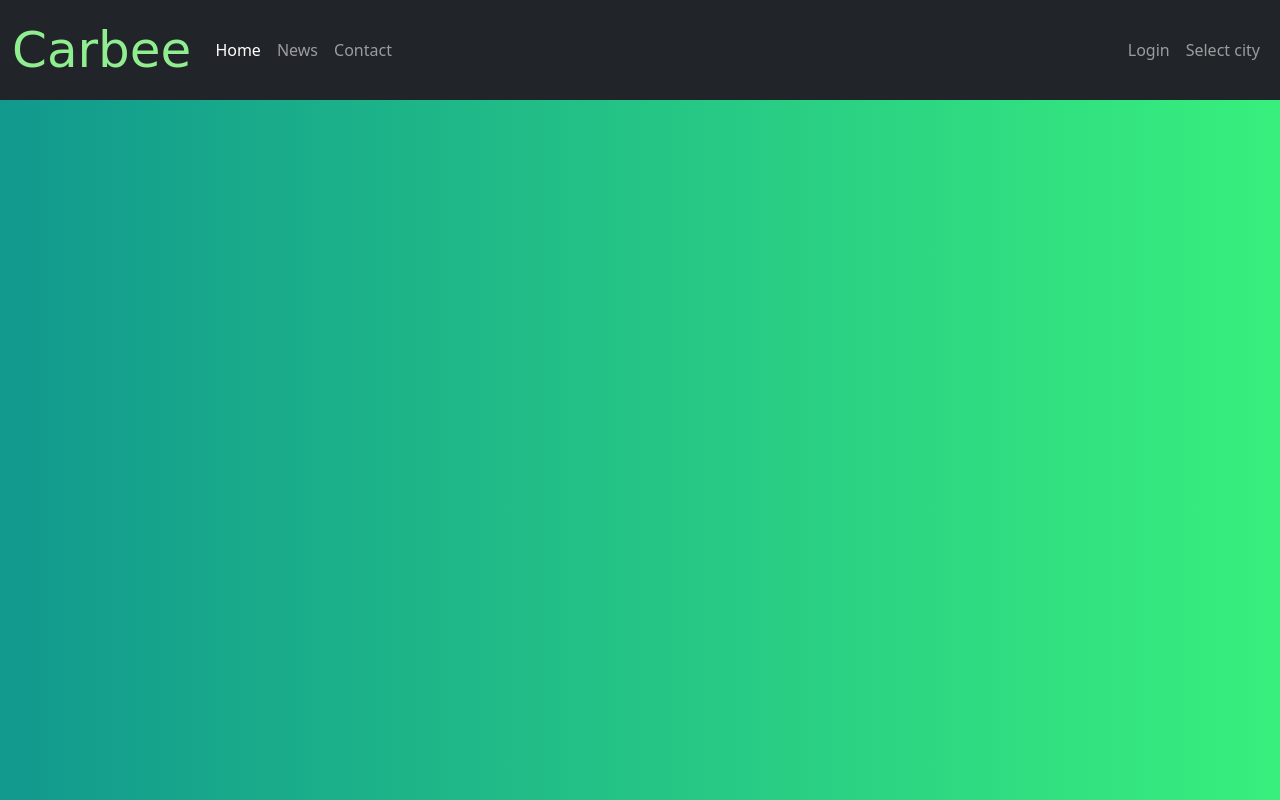
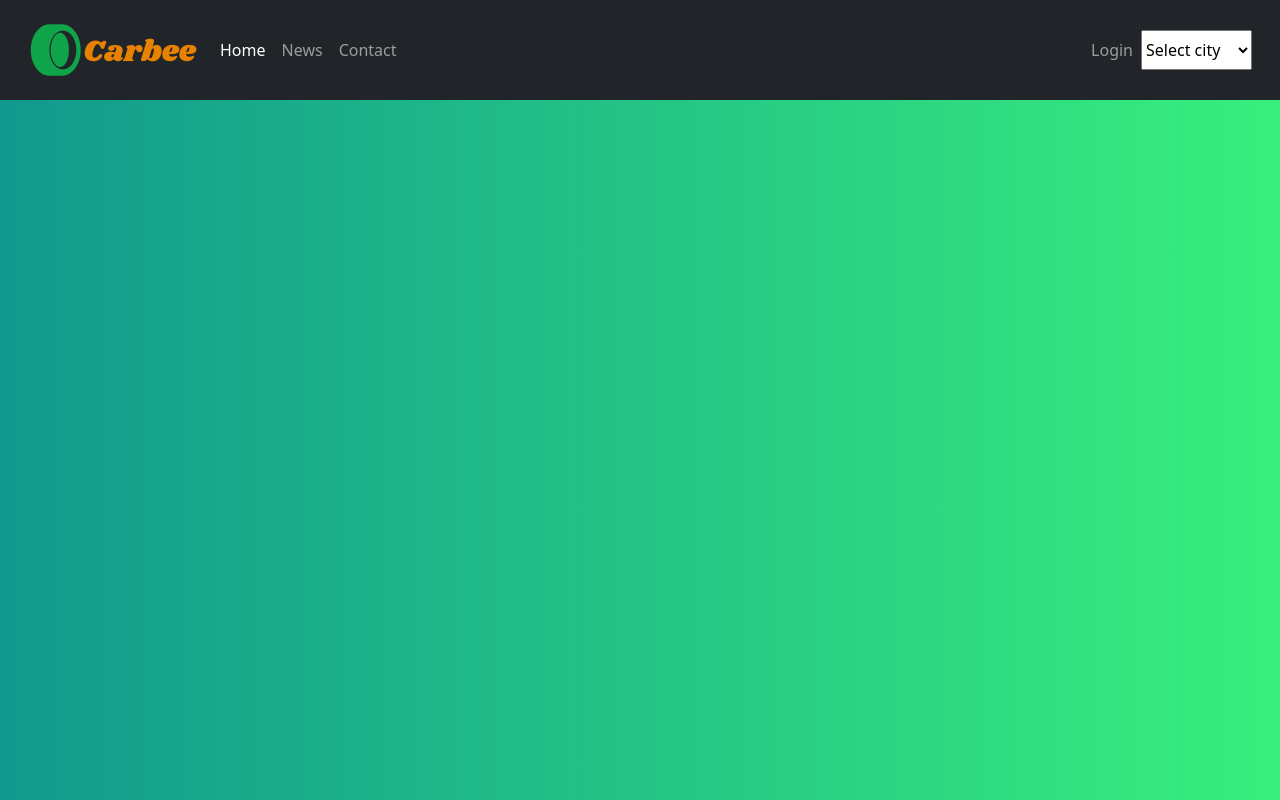
Before and after one commit to haarish03/casestudy, a plain HTML site: page index.html in a window 1280 px wide. Drawn offline with nearby package versions, Linux system fonts and the light colour scheme.

Commit message:
Add files via upload

```diff
--- a/index.html
+++ b/index.html
@@ -26,7 +26,8 @@
         <nav class="navbar navbar-expand-lg navbar-dark bg-dark">
 
         <div class="container-fluid" >
-                    <a class="navbar-brand" id="brand" href="#" style="color:#90EE90;font-family: 'Montez', cursive; ">Carbee</a>
+                   <img src="car.png"></img>
+
           <button class="navbar-toggler" type="button" data-bs-toggle="collapse" data-bs-target="#navbarTogglerDemo01" aria-controls="navbarTogglerDemo01" aria-expanded="false" aria-label="Toggle navigation">
             <span class="navbar-toggler-icon"></span>
           </button>
@@ -44,7 +45,14 @@
               <div class="navbar-nav ">
 
               <a class="nav-link" href="#">Login</a>
-              <a class="nav-link" href="#">Select city</a>
+              <select>
+                <option>Select city</option>
+                <option>Chennai</option>
+                <option>Coimbatore</option>
+                <option>Salem</option>
+                <option>Madurai</option>
+                </select>
+              <a class="nav-link" href="#"></a>
 
             </div>
           </div>
```
Also changed, not shown: car.png (added).
